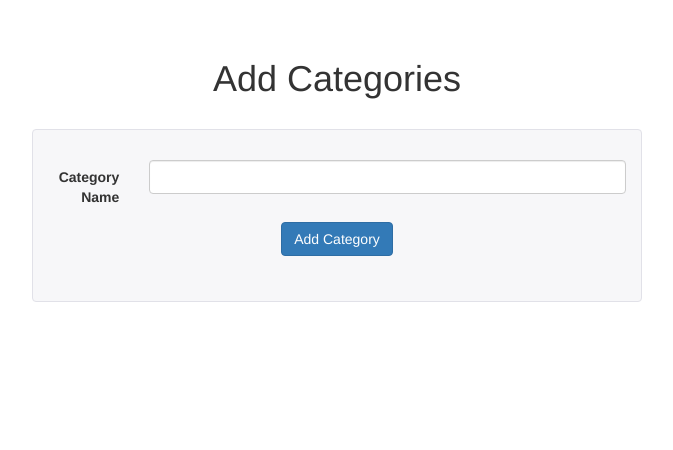
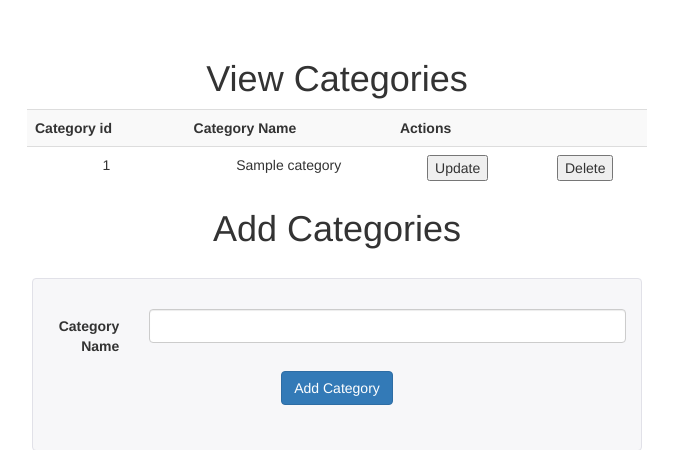
Before and after one commit to mkotsovoulou/PHPDB16, a PHP site: page /manageCategories.php in a window 1280 px wide. Shown: the part 51-501 px from the top of the page, without its empty margins (303-976 px from the left). Run offline with PHP 8.4, Linux system fonts and the light colour scheme; the visitor is signed in with stand-in values (Sample User, id 1); tables that the repository leaves empty or names only in its code hold one stand-in row (values such as "Sample post"); some libraries are stand-ins or nearby versions.

Commit message:
manageCategories
and dbfunctions to work!

```diff
--- a/inc/db_functions.php
+++ b/inc/db_functions.php
@@ -1,4 +1,45 @@
 <?php
+function update_category_name($newName, $id) {
+    require(ROOT_PATH . "inc/db.php");
+    try {
+        $results = $db->prepare("update categories set cname=? where id=?");
+        $results -> bindParam (1, $newName);
+        $results -> bindParam (2, $id);
+        $results -> execute();
+    }catch (PDOException $e) {
+        echo "error updating category : " . $e;
+    }
+}
+
+function delete_category($id) {
+    require(ROOT_PATH . "inc/db.php");
+    try {
+        $results = $db->prepare("delete from categories where id =?");
+        $results -> bindParam (1, $id);
+        $results -> execute();
+    }catch (PDOException $e) {
+        echo "error deleting category : " . $e;
+    }
+
+}
+
+function addCategory($categoryName) {
+    require(ROOT_PATH . "inc/db.php");
+    try {
+        $stmt =
+            $db->prepare("insert into categories (cname) VALUES (?)");
+        $stmt->bindParam(1, $categoryName, PDO::PARAM_STR);
+        $stmt->execute();
+        $count = $stmt->rowCount();
+
+        if ($count>0) return "Category added ";
+        else return "Error adding category.";
+    } catch (PDOException $e) {
+        echo "some insert error..." ;
+    }
+}
+
+
 function get_all_products () {
     require(ROOT_PATH . "inc/db.php");
     try {
@@ -41,6 +82,18 @@ function get_all_categories() {
     return $categories_array;
 }
 
+function get_categories() {
+    require(ROOT_PATH . "inc/db.php");
+    try {
+        $results = $db->query ("SELECT cname, id FROM categories ORDER BY id ASC");
+
+    } catch (PDOException $e) {
+        echo "error selecting categories" . $e;
+    }
+
+    $categories_array = $results->fetchAll (PDO::FETCH_ASSOC);
+    return $categories_array;
+}
 function get_products_by_category ($category_id) {
     require(ROOT_PATH . "inc/db.php");
     try {
@@ -78,20 +131,4 @@ function search ($search) {
     $products_array = $results->fetchAll (PDO::FETCH_ASSOC);
     return $products_array;
 }
-
-function addCategory($categoryName) {
-     require(ROOT_PATH . "inc/db.php");
-     try {
-         $stmt =
-         $db->prepare("insert into categories (cname) VALUES (?)");
-                     $stmt->bindParam(1, $categoryName, PDO::PARAM_STR);
-                     $stmt->execute();
-                     $count = $stmt->rowCount();
-
-                     if ($count>0) return "Category added ";
-                     else return "Error adding category.";
-          } catch (PDOException $e) {
-                       echo "some insert error..." ;
-            }
-}
 ?>
--- a/manageCategories.php
+++ b/manageCategories.php
@@ -18,14 +18,69 @@ include(ROOT_PATH . "inc/header.php");
 <?php include(ROOT_PATH . "inc/navigation.php"); ?>
 <div class="container">
     <div class="starter-template">
-            <h1>Add Categories</h1>
-            <?php //IF FORM IS SUBMITTED EXECUTE THE INSERT
+
+        <?php
+
+
+        //IF FORM IS SUBMITTED EXECUTE THE INSERT
         if (isset($_POST['addCategory'])) {
             $try_category = $_POST['category'];
             $output = addCategory($try_category);
-                   echo "<H1>" . $output . "</H1";
-               } else { // ELSE DISPLAY THE FORM
+            echo "<H1>" . $output . "</H1>";
+            unset($_POST['addCategory']);
+        }
+
+        $categories = get_categories();
+        echo "<h1>View Categories</h1>";
+        echo '<table class="table table-striped">';
+        echo "<tr>";
+        echo "<th> Category id</th>";
+        echo "<th> Category Name</th>";
+        echo "<th colspan='2'> Actions</th>";
+
+        echo "</tr>";
+        foreach ($categories as $category) { //loop though all rows
+            //if Delete button was pressed and this is the row where the button is
+            if (isset($_GET["delete"]) && $category["id"] == $_GET["id"]) {
+                delete_category( $category["id"]);
+                // echo "deleted " . $_GET["id"];
+                echo '<META HTTP-EQUIV="Refresh" Content="0; URL=manageCategories.php">';
+            }
+            //if Save button was pressed and this is the row where the button is
+            if (isset($_GET["save"]) && $category["id"] == $_GET["id"]) {
+                update_category_name( $_GET["newName"] , $category["id"]);
+                echo '<META HTTP-EQUIV="Refresh" Content="0; URL=manageCategories.php">';
+                //echo "saved " . $_GET["id"];
+
+            }
+            echo '<form method="GET" >';
+            echo "<tr>";
+            echo "<td>" . $category["id"] . "</td>";
+            //if Update button was pressed change the text to a textField
+            if (isset($_GET['update']) && $category['id'] == $_GET['id'])
+                echo '<td><input type="text" name="newName" id="newName" value="'. $category["cname"] . '"/></td>';
+            else
+             echo "<td>" . $category["cname"] . "</td>";
+
+            //Change the button to say Update or Save
+            if (isset($_GET['update']) && $category['id'] == $_GET['id'])
+                echo '<td><button type="submit" name="save"> Save </button></td>';
+            else if (!isset($_GET['update']))
+                echo '<td><button type="submit" name="update"> Update </button></td>';
+
+            echo '<td><button type="submit" name="delete"> Delete </button></td>';
+            echo '<input type="hidden" name="id" value="' . $category["id"] . '"/>';
+            echo "</tr>";
+            echo "</form>";
+        } //Loop through rows in categories array
+     //   unset($_GET['update']);
+     //   unset($_GET["save"]);
+     //   unset($_GET["delete"]);
+        echo  "</table>";
         ?>
+
+        <h1>Add Categories</h1>
+
         <div class="formBorder">
             <form class="form-horizontal" action="" method="POST">
                 <div class="form-group">
@@ -38,9 +93,11 @@ include(ROOT_PATH . "inc/header.php");
                     <button type="submit" id="addCategory" name="addCategory" value="Add Category" class="btn btn-primary">Add Category</button><br />
                 </div>
             </form>
+
+
+
         </div>
         <br/>
-        <?php } ?>
     </div> <!-- .starter-template -->
 </div><!-- .container -->
 
```
Lines whose indentation alone changed are shown as unchanged.
